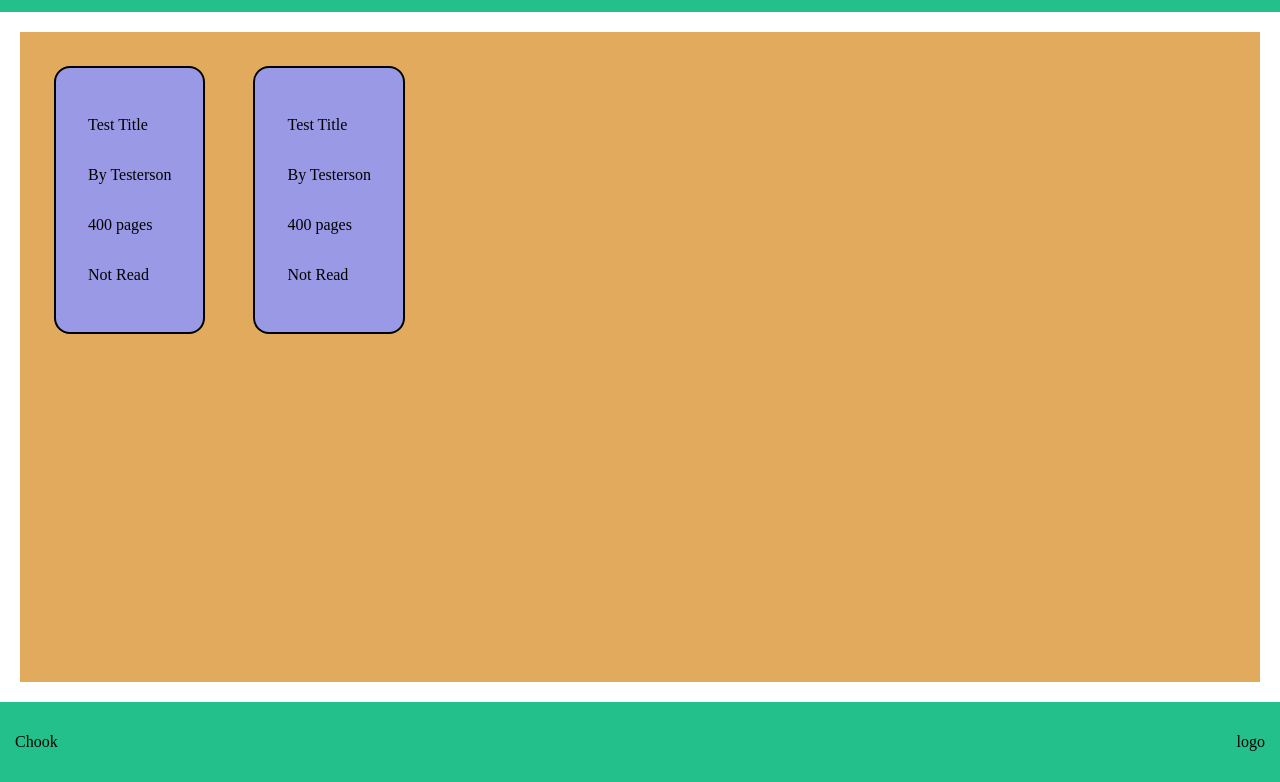
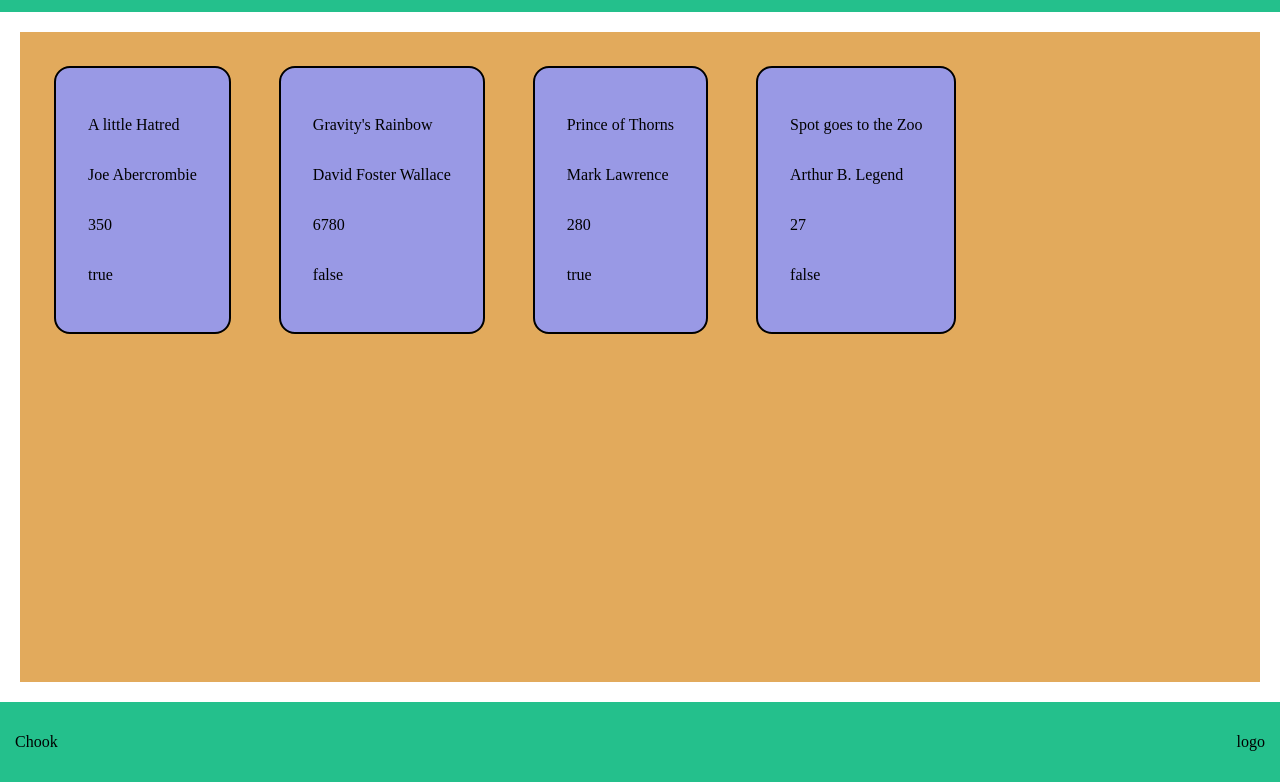
Before and after one commit to ChargrilledChook/library, a website: page index.html in a window 1280 px wide. Shown: the part 98-880 px from the top of the page. Drawn offline with Linux system fonts and the light colour scheme.

Commit message:
add method to display cards on page

```diff
--- a/index.html
+++ b/index.html
@@ -13,19 +13,6 @@
         <button class="add-entry">Add Book</button>
       </Header>
       <main class="card-container">
-        <div class="card">
-          <p>Test Title</p>
-          <p>By Testerson</p>
-          <p>400 pages</p>
-          <p>Not Read</p>
-        </div>
-
-        <div class="card">
-          <p>Test Title</p>
-          <p>By Testerson</p>
-          <p>400 pages</p>
-          <p>Not Read</p>
-        </div>
       </main>
     </div>
 
--- a/scripts.js
+++ b/scripts.js
@@ -11,6 +11,15 @@ const myLibrary = checkStorage();
 const saveLibrary = function saveLibraryToLocalStorage() {
   localStorage.setItem("library", JSON.stringify(myLibrary));
 };
+
+// Local Storage mess around =>
+
+/*
+Use localStorage.setItem or .getItem. To store an array or object we need to call
+JSON.stringify(library) when storing and JSON.parse(library) when retrieving it
+
+
+*/
 
 // Constructor
 function Book(title, author, pages, read) {
@@ -43,7 +52,7 @@ const gravity = new Book(
 const prince = new Book("Prince of Thorns", "Mark Lawrence", "280", true);
 const spot = new Book("Spot goes to the Zoo", "Arthur B. Legend", "27", false);
 
-//myLibrary.push(hatred, gravity, prince, spot);
+myLibrary.push(hatred, gravity, prince, spot);
 
 const addBook = function addBookToLibrary(title, author, pages, read, library) {
   const newBook = new Book(title, author, pages, read);
@@ -73,11 +82,10 @@ const libraryContainer = document.querySelector(".card-container");
 const addBookButton = document.querySelector(".add-entry");
 addBookButton.addEventListener("click", addCard);
 
-// Local Storage mess around =>
+const displayLibray = function displayLibraryOnDocument(library) {
+  for(book of library) {
+    addCard(book)
+  }
+}
 
-/*
-Use localStorage.setItem or .getItem. To store an array or object we need to call
-JSON.stringify(library) when storing and JSON.parse(library) when retrieving it
-
-
-*/
+displayLibray(myLibrary)
```
Also changed, not shown: README.md.
